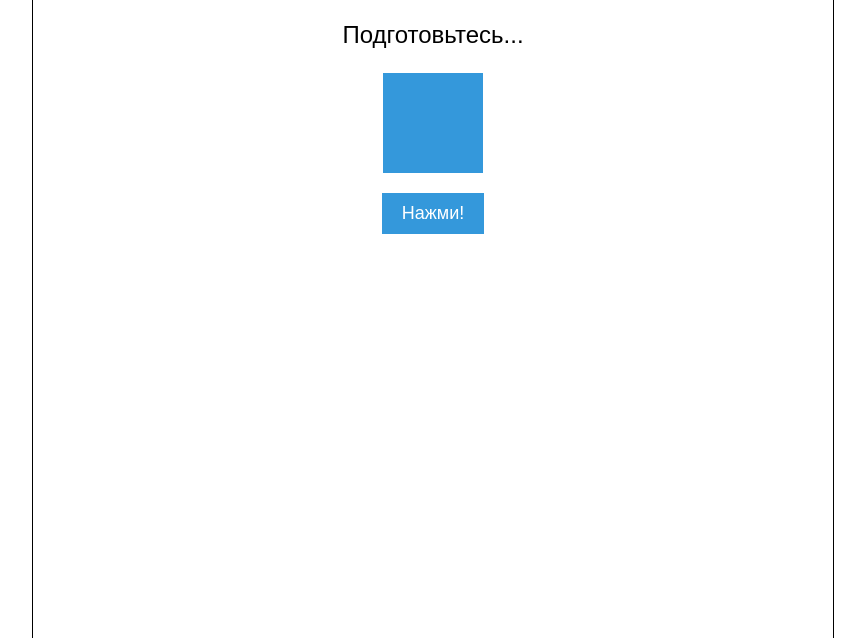
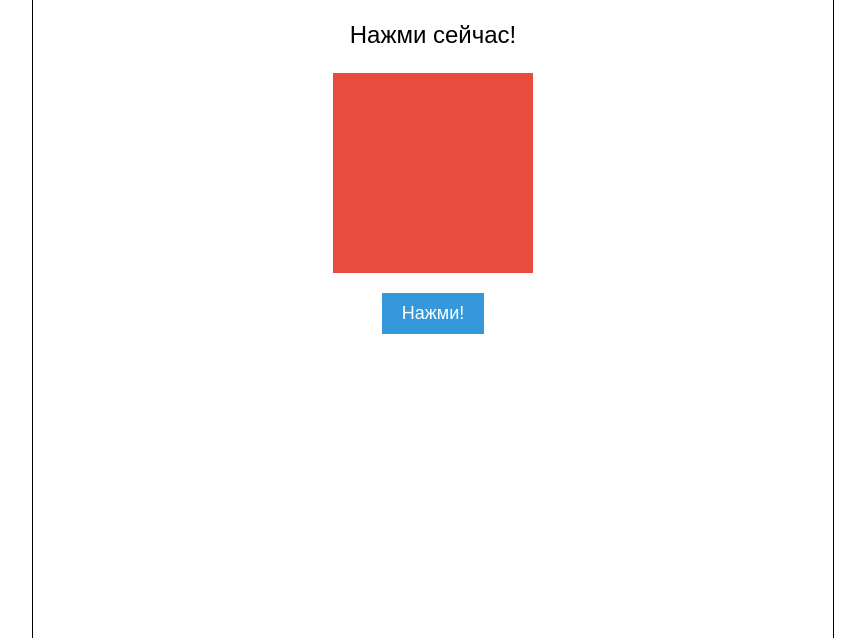
Before and after one commit to Fenix1rus1/react-test1, a plain HTML site: page index.html in a window 1280 px wide. Both pictures are taken after a click on the button "Начать тест". Shown: the part 162-800 px from the top of the page, without its empty margins (207-1072 px from the left). Drawn offline with nearby package versions, Linux system fonts and the light colour scheme.

Commit message:
Update index.html

```diff
--- a/index.html
+++ b/index.html
@@ -41,8 +41,8 @@
         #reaction-square {
             margin-left: auto;
             margin-right: auto;
-            width: 100px;
-            height: 100px;
+            width: 200px;
+            height: 200px;
             background-color: #3498db;
         }
 
@@ -113,7 +113,7 @@
                 testContainer.style.display = "block";
                 question.innerHTML = '<p>Подготовьтесь...</p>';
                 reactionButton.style.display = "block";
-                setTimeout(showReactionButton, Math.floor(Math.random() * 3000) + 2000); // Случайная задержка от 2 до 4 секунд
+                setTimeout(showReactionButton, Math.floor(Math.random() * 3000) + 1000); // Случайная задержка от 2 до 4 секунд
             }
         }
 
```
